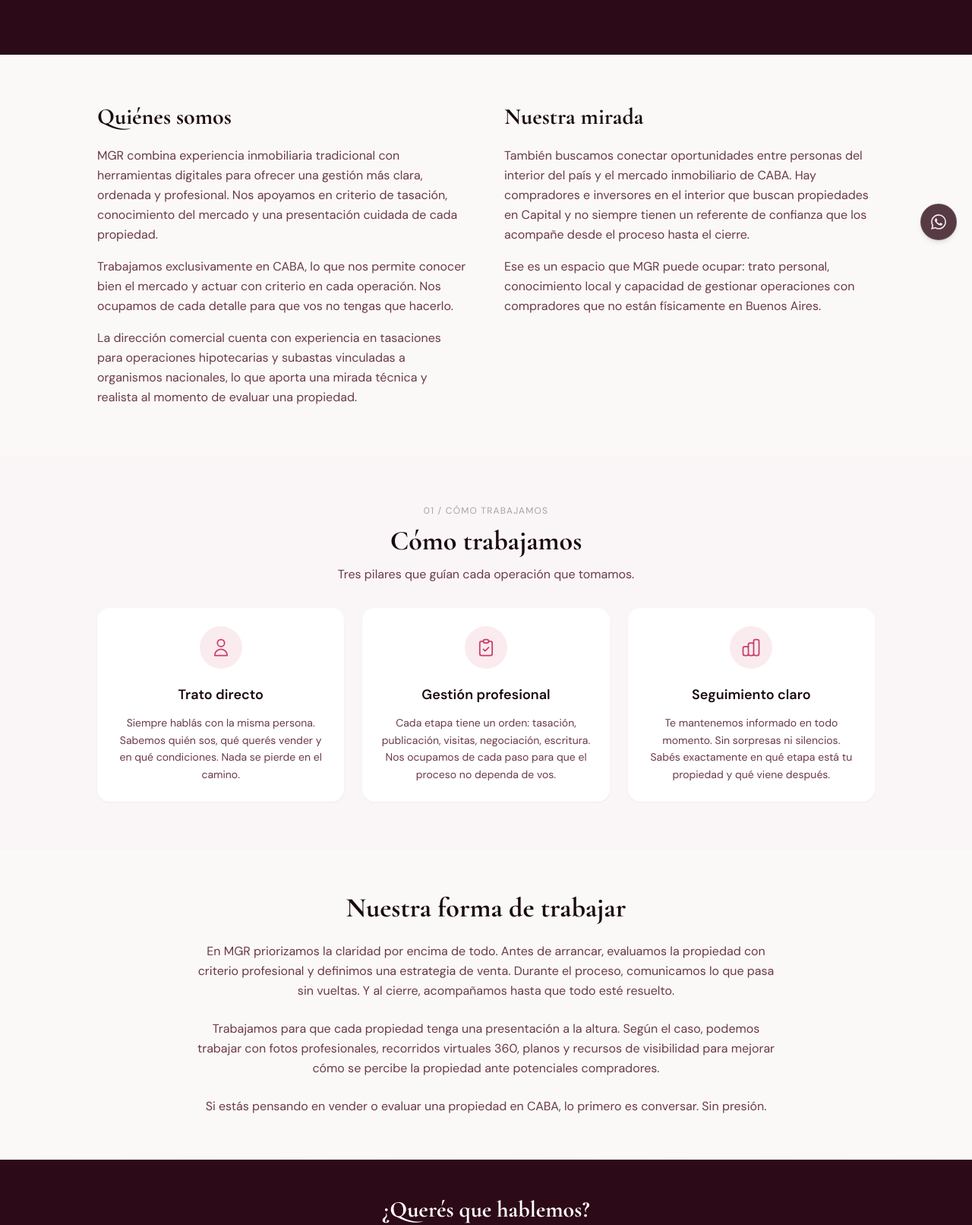
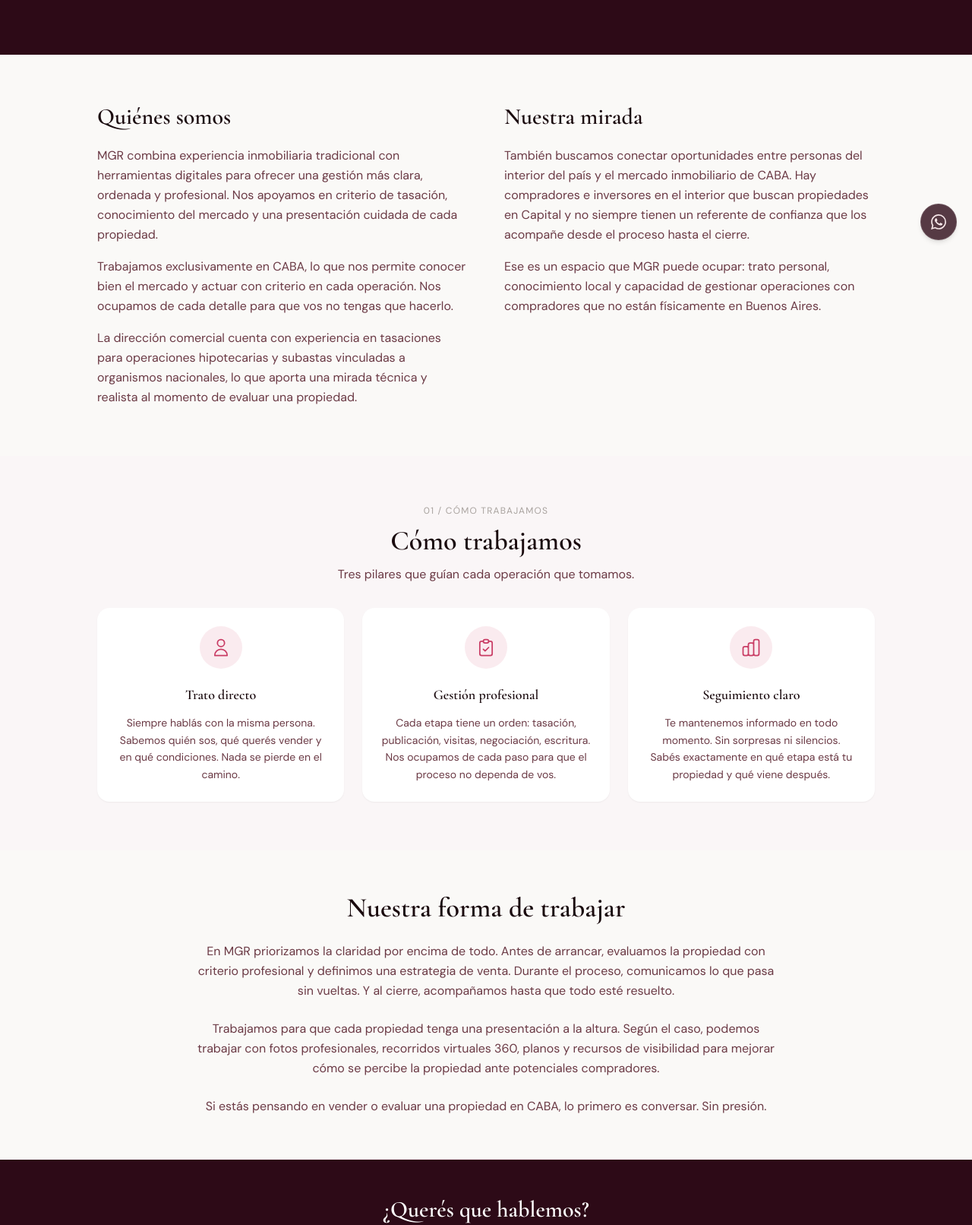
Before and after one commit to Nicomilsz/mgr-web, an Eleventy site: page salidas/web-mgr/src/quienes-somos.njk in a window 1280 px wide. Shown: the part 460-2072 px from the top of the page at 76% size. Built offline with nearby package versions, Linux system fonts and the light colour scheme; Eleventy itself is replaced by a stand-in of ours; files that its build step writes are made by us from their sources.

Commit message:
Refina sistema tipográfico de MGR

```diff
--- a/salidas/web-mgr/src/quienes-somos.njk
+++ b/salidas/web-mgr/src/quienes-somos.njk
@@ -33,7 +33,7 @@ permalink: /quienes-somos/index.html
   <div class="max-w-5xl mx-auto">
     <div class="grid grid-cols-1 md:grid-cols-2 gap-12 items-start">
       <div>
-        <h2 class="font-serif text-2xl md:text-3xl font-bold mb-5 text-[#1a0a0e]">Quiénes somos</h2>
+        <h2 class="font-serif text-2xl md:text-3xl font-semibold mb-5 text-[#1a0a0e]">Quiénes somos</h2>
         <div class="space-y-4 text-muted text-base leading-relaxed">
           <p>MGR combina experiencia inmobiliaria tradicional con herramientas digitales para ofrecer una gestión más clara, ordenada y profesional. Nos apoyamos en criterio de tasación, conocimiento del mercado y una presentación cuidada de cada propiedad.</p>
           <p>Trabajamos exclusivamente en CABA, lo que nos permite conocer bien el mercado y actuar con criterio en cada operación. Nos ocupamos de cada detalle para que vos no tengas que hacerlo.</p>
@@ -41,7 +41,7 @@ permalink: /quienes-somos/index.html
         </div>
       </div>
       <div>
-        <h2 class="font-serif text-2xl md:text-3xl font-bold mb-5 text-[#1a0a0e]">Nuestra mirada</h2>
+        <h2 class="font-serif text-2xl md:text-3xl font-semibold mb-5 text-[#1a0a0e]">Nuestra mirada</h2>
         <div class="space-y-4 text-muted text-base leading-relaxed">
           <p>También buscamos conectar oportunidades entre personas del interior del país y el mercado inmobiliario de CABA. Hay compradores e inversores en el interior que buscan propiedades en Capital y no siempre tienen un referente de confianza que los acompañe desde el proceso hasta el cierre.</p>
           <p>Ese es un espacio que MGR puede ocupar: trato personal, conocimiento local y capacidad de gestionar operaciones con compradores que no están físicamente en Buenos Aires.</p>
@@ -56,7 +56,7 @@ permalink: /quienes-somos/index.html
   <div class="max-w-5xl mx-auto">
     <div class="text-center mb-8">
       <p class="text-xs tracking-widest uppercase text-stone-400 mb-3">01 / Cómo trabajamos</p>
-      <h2 class="font-serif text-3xl md:text-4xl font-bold text-[#1a0a0e] mb-3">Cómo trabajamos</h2>
+      <h2 class="font-serif text-3xl md:text-4xl font-semibold text-[#1a0a0e] mb-3">Cómo trabajamos</h2>
       <p class="text-muted text-base max-w-xl mx-auto">Tres pilares que guían cada operación que tomamos.</p>
     </div>
     <div class="grid grid-cols-1 md:grid-cols-3 gap-6">
@@ -67,7 +67,7 @@ permalink: /quienes-somos/index.html
             <path stroke-linecap="round" stroke-linejoin="round" stroke-width="1.5" d="M16 7a4 4 0 11-8 0 4 4 0 018 0zM12 14a7 7 0 00-7 7h14a7 7 0 00-7-7z"/>
           </svg>
         </div>
-        <h3 class="font-bold text-lg mb-3 text-[#1a0a0e]">Trato directo</h3>
+        <h3 class="font-serif font-semibold text-lg mb-3 text-[#1a0a0e]">Trato directo</h3>
         <p class="text-muted text-sm leading-relaxed">Siempre hablás con la misma persona. Sabemos quién sos, qué querés vender y en qué condiciones. Nada se pierde en el camino.</p>
       </div>
 
@@ -77,7 +77,7 @@ permalink: /quienes-somos/index.html
             <path stroke-linecap="round" stroke-linejoin="round" stroke-width="1.5" d="M9 5H7a2 2 0 00-2 2v12a2 2 0 002 2h10a2 2 0 002-2V7a2 2 0 00-2-2h-2M9 5a2 2 0 002 2h2a2 2 0 002-2M9 5a2 2 0 012-2h2a2 2 0 012 2m-6 9l2 2 4-4"/>
           </svg>
         </div>
-        <h3 class="font-bold text-lg mb-3 text-[#1a0a0e]">Gestión profesional</h3>
+        <h3 class="font-serif font-semibold text-lg mb-3 text-[#1a0a0e]">Gestión profesional</h3>
         <p class="text-muted text-sm leading-relaxed">Cada etapa tiene un orden: tasación, publicación, visitas, negociación, escritura. Nos ocupamos de cada paso para que el proceso no dependa de vos.</p>
       </div>
 
@@ -87,7 +87,7 @@ permalink: /quienes-somos/index.html
             <path stroke-linecap="round" stroke-linejoin="round" stroke-width="1.5" d="M9 19v-6a2 2 0 00-2-2H5a2 2 0 00-2 2v6a2 2 0 002 2h2a2 2 0 002-2zm0 0V9a2 2 0 012-2h2a2 2 0 012 2v10m-6 0a2 2 0 002 2h2a2 2 0 002-2m0 0V5a2 2 0 012-2h2a2 2 0 012 2v14a2 2 0 01-2 2h-2a2 2 0 01-2-2z"/>
           </svg>
         </div>
-        <h3 class="font-bold text-lg mb-3 text-[#1a0a0e]">Seguimiento claro</h3>
+        <h3 class="font-serif font-semibold text-lg mb-3 text-[#1a0a0e]">Seguimiento claro</h3>
         <p class="text-muted text-sm leading-relaxed">Te mantenemos informado en todo momento. Sin sorpresas ni silencios. Sabés exactamente en qué etapa está tu propiedad y qué viene después.</p>
       </div>
 
@@ -98,7 +98,7 @@ permalink: /quienes-somos/index.html
 <!-- NUESTRA FORMA DE TRABAJAR -->
 <section class="bg-[#faf9f7] py-12 md:py-14 px-4">
   <div class="max-w-3xl mx-auto text-center">
-    <h2 class="font-serif text-3xl md:text-4xl font-bold text-[#1a0a0e] mb-6">Nuestra forma de trabajar</h2>
+    <h2 class="font-serif text-3xl md:text-4xl font-semibold text-[#1a0a0e] mb-6">Nuestra forma de trabajar</h2>
     <p class="text-muted text-base leading-relaxed mb-6">En MGR priorizamos la claridad por encima de todo. Antes de arrancar, evaluamos la propiedad con criterio profesional y definimos una estrategia de venta. Durante el proceso, comunicamos lo que pasa sin vueltas. Y al cierre, acompañamos hasta que todo esté resuelto.</p>
     <p class="text-muted text-base leading-relaxed mb-6">Trabajamos para que cada propiedad tenga una presentación a la altura. Según el caso, podemos trabajar con fotos profesionales, recorridos virtuales 360, planos y recursos de visibilidad para mejorar cómo se percibe la propiedad ante potenciales compradores.</p>
     <p class="text-muted text-base leading-relaxed">Si estás pensando en vender o evaluar una propiedad en CABA, lo primero es conversar. Sin presión.</p>
@@ -110,7 +110,7 @@ permalink: /quienes-somos/index.html
 <!-- CTA FINAL -->
 <section class="bg-dark text-white py-10 md:py-12 text-center px-4">
   <div class="max-w-xl mx-auto">
-    <h2 class="font-serif text-2xl md:text-3xl font-bold mb-3">¿Querés que hablemos?</h2>
+    <h2 class="font-serif text-2xl md:text-3xl font-semibold mb-3">¿Querés que hablemos?</h2>
     <p class="text-white/60 text-base mb-8 leading-relaxed">Contanos qué necesitás y coordinamos sin vueltas.</p>
     <a href="https://wa.me/{{ site.wa.number }}?text={{ site.wa.msgGeneral }}" target="_blank"
        class="inline-flex items-center gap-2 bg-accent hover:bg-accent-dark text-white font-semibold px-8 py-4 rounded-xl transition-colors duration-200">
```
Also changed, not shown: salidas/web-mgr/src/index.njk (+4 -4 lines), salidas/web-mgr/src/tasacion-profesional.njk (+4 -4 lines).
